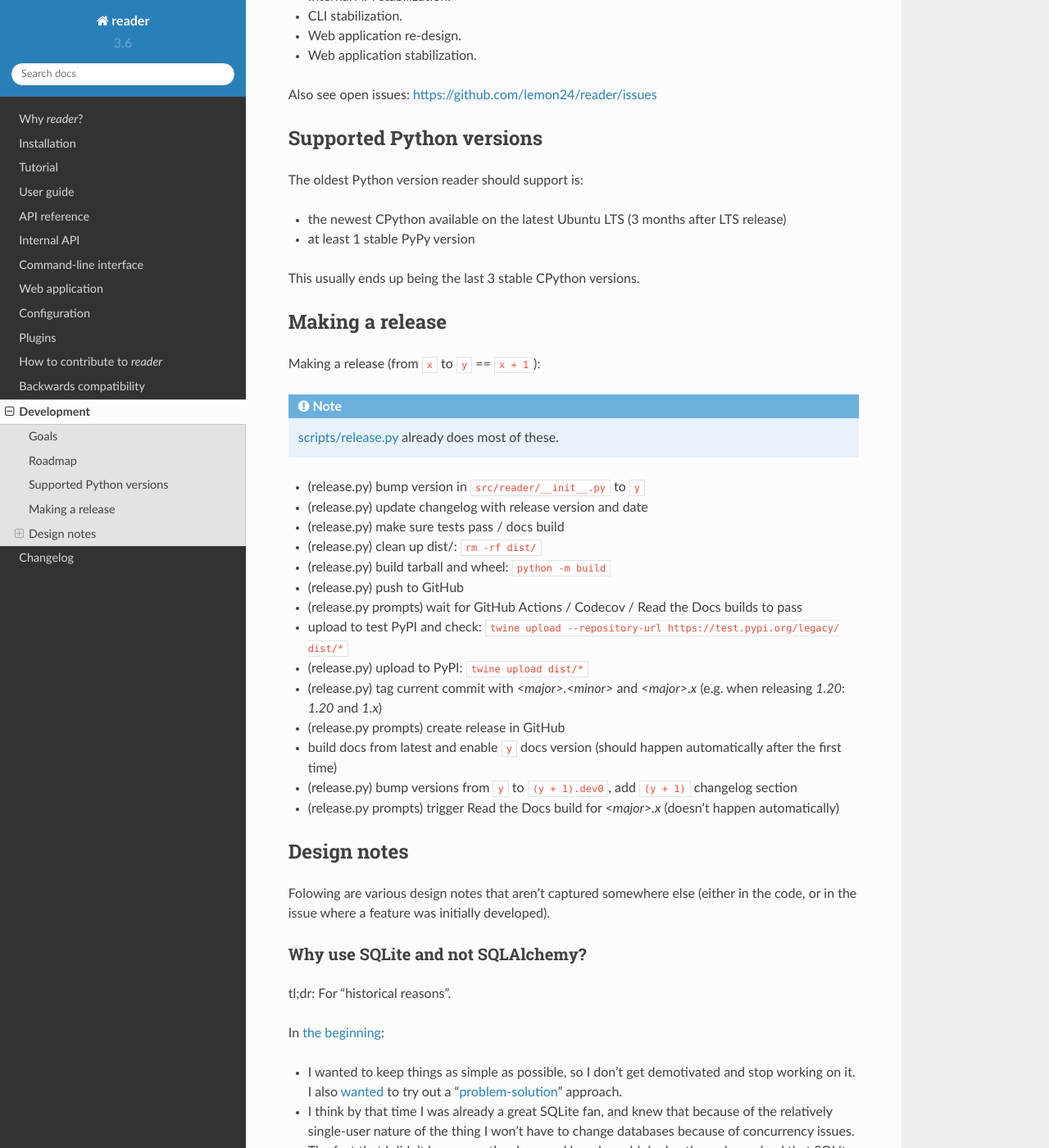
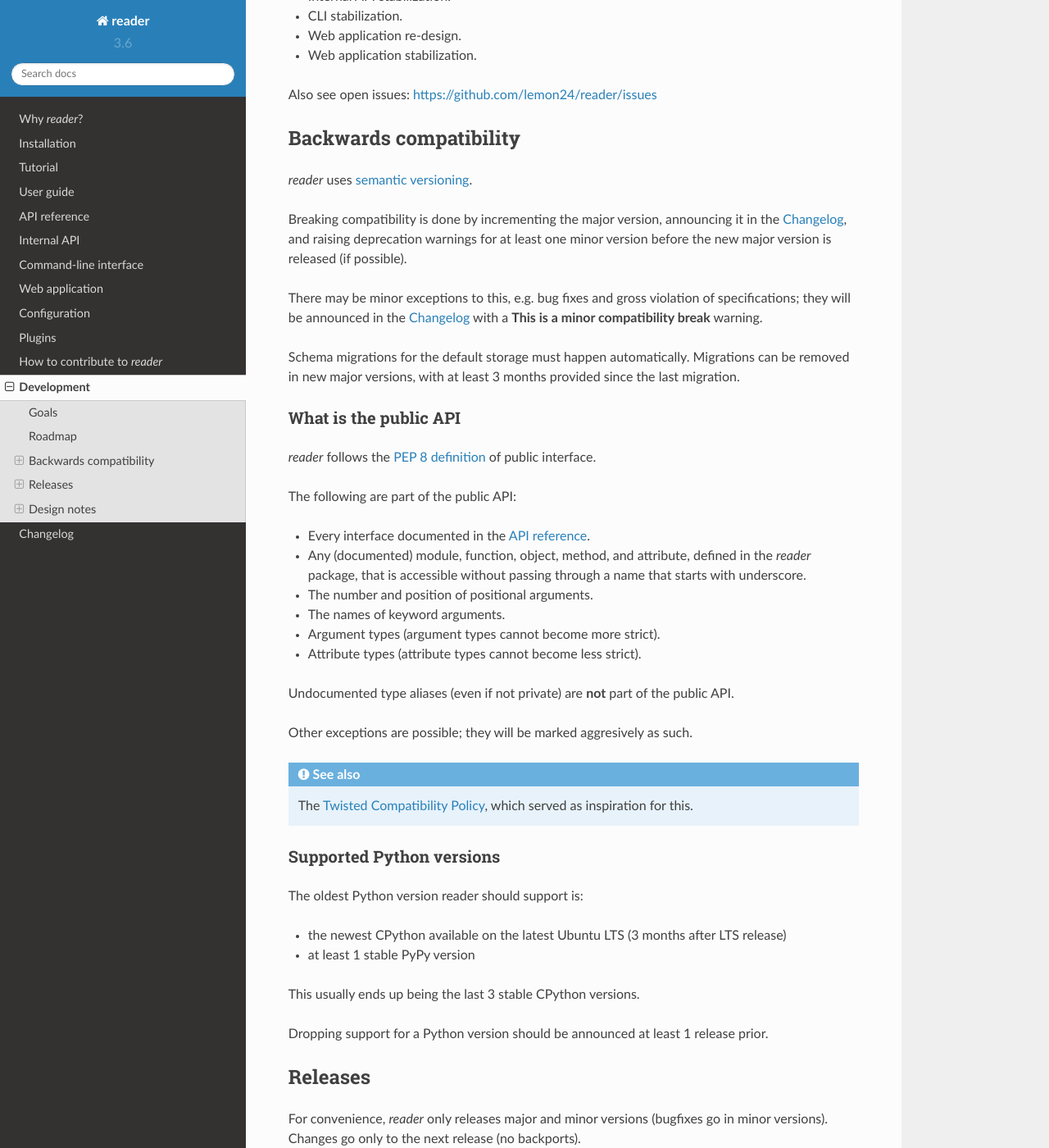
Before and after one commit to Alcides1123/reader, a Sphinx documentation site: the page built from docs/dev.rst, in a window 1280 px wide and 1400 px high, scrolled down 528 px. Shown: the whole window at 82% size. Built offline with Sphinx 7.4.7 and the Read the Docs theme 2.0.0, drawn with Linux system fonts in a browser that asks for light colours; some of the changed text lies outside the part shown.

Commit message:
Move backwards compatibility policy to dev.rst.
For #60.

```diff
--- a/CHANGES.rst
+++ b/CHANGES.rst
@@ -669,7 +669,7 @@ Released 2021-08-18
   `details <https://github.com/lemon24/reader/issues/163#issuecomment-895041943>`_).
 
   Note these globals are private, and thus *not* covered by the
-  :doc:`backwards compatibility policy <compat>`.
+  :ref:`backwards compatibility policy <compat>`.
 
 
 Version 2.0
--- a/CONTRIBUTING.rst
+++ b/CONTRIBUTING.rst
@@ -264,4 +264,4 @@ If you have `entr <http://eradman.com/entrproject/>`_ installed,
 will run the corresponding commands when the files in the repo change.
 
 Likewise, ``serve-dev`` will run the web app with the Flask
-`development server <https://flask.palletsprojects.com/en/2.3.x/server/>`_.
+`development server <https://flask.palletsprojects.com/en/latest/server/>`_.
--- a/docs/dev.rst
+++ b/docs/dev.rst
@@ -30,8 +30,63 @@ In no particular order:
 Also see open issues: https://github.com/lemon24/reader/issues
 
 
+.. _compat:
+
+Backwards compatibility
+-----------------------
+
+*reader* uses `semantic versioning`_.
+
+Breaking compatibility is done by incrementing the major version,
+announcing it in the :doc:`changelog`,
+and raising deprecation warnings for at least one minor version
+before the new major version is released (if possible).
+
+There may be minor exceptions to this,
+e.g. bug fixes and gross violation of specifications;
+they will be announced in the :doc:`changelog`
+with a **This is a minor compatibility break** warning.
+
+Schema migrations for the default storage must happen automatically.
+Migrations can be removed in new major versions,
+with at least 3 months provided since the last migration.
+
+.. _semantic versioning: https://semver.org/
+
+
+What is the public API
+~~~~~~~~~~~~~~~~~~~~~~
+
+*reader* follows the `PEP 8 definition`_ of public interface.
+
+The following are part of the public API:
+
+* Every interface documented in the :doc:`API reference <api>`.
+* Any (documented) module, function, object, method, and attribute,
+  defined in the *reader* package,
+  that is accessible without passing through a name
+  that starts with underscore.
+* The number and position of positional arguments.
+* The names of keyword arguments.
+* Argument types (argument types cannot become more strict).
+* Attribute types (attribute types cannot become less strict).
+
+Undocumented type aliases (even if not private)
+are **not** part of the public API.
+
+Other exceptions are possible; they will be marked aggresively as such.
+
+.. _PEP 8 definition: https://www.python.org/dev/peps/pep-0008/#public-and-internal-interfaces
+
+
+.. seealso::
+
+  The `Twisted Compatibility Policy <https://github.com/twisted/twisted/blob/twisted-16.2.0/docs/core/development/policy/compatibility-policy.rst>`_,
+  which served as inspiration for this.
+
+
 Supported Python versions
--------------------------
+~~~~~~~~~~~~~~~~~~~~~~~~~
 
 The oldest Python version reader should support is:
 
@@ -40,15 +95,27 @@ The oldest Python version reader should support is:
 
 This usually ends up being the last 3 stable CPython versions.
 
+Dropping support for a Python version should be announced
+at least 1 release prior.
+
+
+
+Releases
+--------
+
+For convenience, *reader* only releases major and minor versions
+(bugfixes go in minor versions).
+Changes go only to the next release (no backports).
+
 
 Making a release
-----------------
-
-Making a release (from ``x`` to ``y`` == ``x + 1``):
+~~~~~~~~~~~~~~~~
 
 .. note::
 
     :gh:`scripts/release.py <scripts/release.py>` already does most of these.
+
+Making a release (from ``x`` to ``y`` == ``x + 1``):
 
 * (release.py) bump version in ``src/reader/__init__.py`` to ``y``
 * (release.py) update changelog with release version and date
--- a/docs/index.rst
+++ b/docs/index.rst
@@ -87,7 +87,6 @@ It is rigorously tested on Python |min_python|\+ and PyPy.
     :maxdepth: 2
 
     contributing
-    compat
     dev
     changelog
 
```
Also changed, not shown: docs/compat.rst (deleted, +0 -73 lines).
